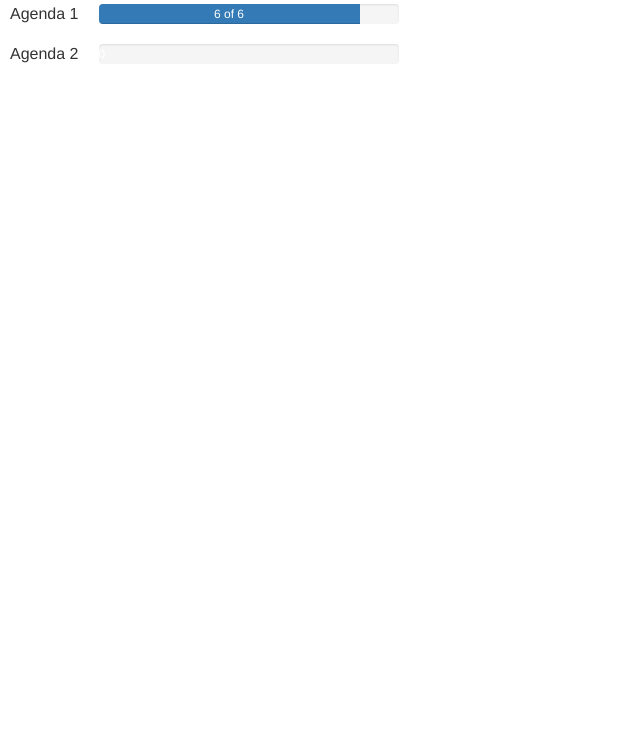
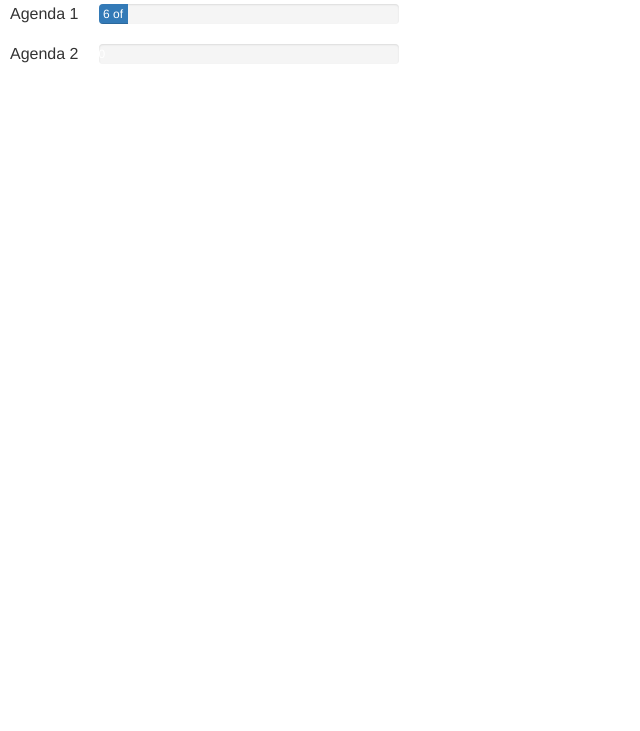
Before and after one commit to rsai420/MeetFix, a plain HTML site: page meetings.html in a window 1280 px wide. Shown: the part 69-800 px from the top of the page, without its empty margins (0-640 px from the left). Drawn offline with nearby package versions, Linux system fonts and the light colour scheme.

Commit message:
Changing time

```diff
--- a/meetings.html
+++ b/meetings.html
@@ -40,11 +40,11 @@ app.controller('customersCtrl', function($scope) {
     $scope.DummyData = [
             {
                 'Agenda': 'Agenda 1',
-                'Time': Math.ceil(Math.random() * 10)
+                'Time': Math.ceil(Math.random() * 100)
             },
             {
                 'Agenda': 'Agenda 2',
-                'Time': Math.ceil(Math.random() * 10)
+                'Time': Math.ceil(Math.random() * 100)
             }
         ];
     //var parameters = location.search.substring(1);
```
